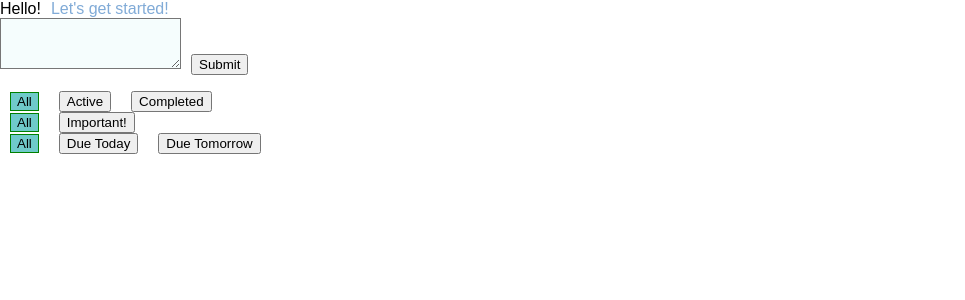
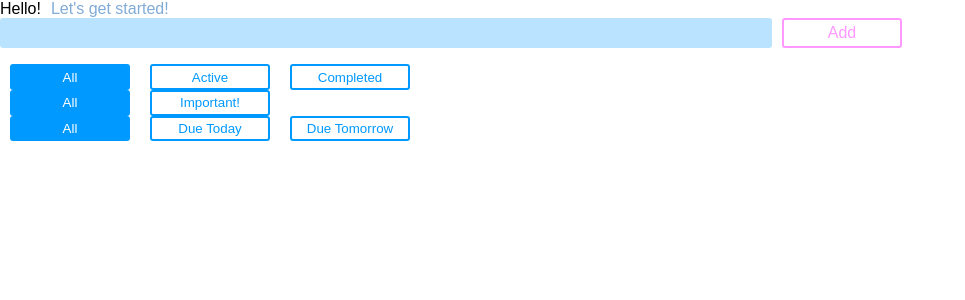
Before and after one commit to stepanencode/todo-list, a React (Create React App) app: page / in a window 1280 px wide. Shown: the top 300 px of the page, without its empty margins (0-965 px from the left). Built offline with nearby package versions, Linux system fonts and the light colour scheme; the HTML template or start-up script is replaced by a standard one.

Commit message:
add svg and styled component for checkbox

```diff
--- a/package.json
+++ b/package.json
@@ -9,6 +9,7 @@
     "react-scripts": "1.1.1",
     "react-text-input": "0.0.8",
     "react-textarea-autosize": "^6.0.3",
+    "styled-components": "^3.2.3",
     "uuid": "^3.2.1"
   },
   "scripts": {
@@ -16,5 +17,9 @@
     "build": "react-scripts build",
     "test": "react-scripts test --env=jsdom",
     "eject": "react-scripts eject"
+  },
+  "devDependencies": {
+    "eslint": "^4.19.1",
+    "eslint-plugin-react": "^7.7.0"
   }
 }
--- a/src/App.js
+++ b/src/App.js
@@ -1,20 +1,91 @@
-import React, { Component } from 'react'
+import React, { Component } from "react";
 import List from "./List";
 import uuidv4 from "uuid";
-import TextareaAutosize from "react-textarea-autosize";
+// import TextareaAutosize from "react-textarea-autosize";
+import styled, { css } from "styled-components";
+
+const Input = styled.input`
+  font-family: sans-serif;
+  background-color: rgba(0, 153, 255, 0.27);
+  border-style: none;
+  width: 60%;
+  height: 1.78rem;
+  border-radius: 3px;
+`;
+
+const Button = styled.button`
+  border-radius: 3px;
+  padding: 0.25em 1em;
+  margin: 0 10px;
+  background: transparent;
+  color: #0099ff;
+  border: 2px solid #0099ff;
+  width: 120px;
 
 
-const ACTIVE = 'active';
-const ALL = 'all';
-const COMPLETED = 'completed';
+  ${props => props.primary && css`
+    background: white;
+    color: #ff99ff;
+    border: 2px solid #ff99ff;
+    font-size: 1rem;
+    vertical-align: bottom;
+  `}
+  ${props => props.pressed && css`
+    background: #0099ff;
+    color: white;
+  `}
+
+  ${props => props.cleared && css`
+    background: #0099ff;
+    color: white;
+    width: 150px;
+  `}
+`;
+
+const ItemsCounter = styled.span`
+  color: #81abd7;
+  margin-left: 10px;
+`;
+
+const WellDoneBox = styled.div`
+  border-radius: 3px;
+  padding: 0.25em 1em;
+  background: transparent;
+  color: #0099ff;
+  border: 2px solid #0099ff;
+  width: 300px;
+  height: 200px;
+  z-index: 100;
+  margin: 0 auto;
+  position: relative;
+
+  ${props => props.unvisible && css`
+    display: none;
+  `}
+`;
+
+const WellDoneMessage = styled.p`
+  margin: 0 auto;
+  color: #003cb3;
+  text-align: center;
+  position: absolute;
+  top: 50%;
+  left: 50%;
+  margin-right: -50%;
+  transform: translate(-50%, -50%);
+`;
+
+const ACTIVE = "active";
+const ALL = "all";
+const COMPLETED = "completed";
 const WELLDONE_COUNTERS = [3, 5, 10];
-const TEXT_SAMPLE = {'Who is a good boy?': "it's you!", 'Cъешь ещё этих мягких французских булок': 'да выпей чаю'};
+const TEXT_SAMPLE = {"Who is a good boy?": "it's you!", "Cъешь ещё этих мягких французских булок": "да выпей чаю!"};
 
 class App extends Component {
   constructor(props) {
     super(props);
     this.state = {
-      term: '',
+      term: "",
       items: [],
       filterCompletedTerm: ALL,
       isFilterImportant: false,
@@ -24,9 +95,8 @@ class App extends Component {
     };
   }
 
-  okButton = (event) => {
-    this.setState((prevState) => ({isWellDoneVisible: false}));
-    console.log('down');
+  okButton = () => {
+    this.setState(() => ({isWellDoneVisible: false}));
   };
 
   onChange = (event) => {
@@ -35,10 +105,10 @@ class App extends Component {
     });
   };
 
-  textCompare = (event) => {
+  textCompare = () => {
     for (let i in TEXT_SAMPLE) {
       if (this.state.term === i) {
-        alert(TEXT_SAMPLE[i])
+        alert(TEXT_SAMPLE[i]);
       }
     }
   };
@@ -48,7 +118,7 @@ class App extends Component {
     if (this.state.term.trim()) {
       this.textCompare();
       this.setState({
-        term: '',
+        term: "",
         items: [
           ...this.state.items,
           {text: this.state.term.trim(),
@@ -61,19 +131,19 @@ class App extends Component {
         ]
       });
     } else {
-      alert('Text must not be empty');
+      alert("Text must not be empty");
     }
   };
 
   handleDelete = (uuid) => {
     this.setState(prevState => ({
       items: prevState.items.filter(item => item.uuid !== uuid)
-    }))
+    }));
   };
 
   handleComplete = (uuid) => {
     this.setState((prevState) => {
-      let items = prevState['items'].slice();
+      let items = prevState["items"].slice();
       for (let item of items) {
         if (item.uuid === uuid) {
           item.isCompleted = true;
@@ -85,7 +155,7 @@ class App extends Component {
 
   handleImportant = (uuid) => {
     this.setState((prevState) => {
-      let items = prevState['items'].slice();
+      let items = prevState["items"].slice();
       for (let item of items) {
         if (item.uuid === uuid) {
           item.isImportant = !item.isImportant;
@@ -97,7 +167,7 @@ class App extends Component {
 
   handleDueToday = (uuid) => {
     this.setState((prevState) => {
-      let items = prevState['items'].slice();
+      let items = prevState["items"].slice();
       for (let item of items) {
         if (item.uuid === uuid) {
           item.isDueToday = true;
@@ -109,7 +179,7 @@ class App extends Component {
 
   handleRemoveDueDate = (uuid) => {
     this.setState((prevState) => {
-      let items = prevState['items'].slice();
+      let items = prevState["items"].slice();
       for (let item of items) {
         if (item.uuid === uuid) {
           item.isDueToday = false;
@@ -122,7 +192,7 @@ class App extends Component {
 
   handleDueTomorrow = (uuid) => {
     this.setState((prevState) => {
-      let items = prevState['items'].slice();
+      let items = prevState["items"].slice();
       for (let item of items) {
         if (item.uuid === uuid) {
           item.isDueTomorrow = true;
@@ -140,7 +210,7 @@ class App extends Component {
 
   handleChange = (uuid, text) => {
     this.setState((prevState) => {
-      let items = prevState['items'].slice();
+      let items = prevState["items"].slice();
       for (let item of items) {
         if (item.uuid === uuid) {
           item.text = text;
@@ -150,62 +220,56 @@ class App extends Component {
     });
   };
 
-  filterAll = (event) => {
-    console.log('click');
+  filterAll = () => {
     this.setState({
       filterCompletedTerm: ALL
-    })
+    });
   };
 
-  filterActive = (event) => {
-    console.log('click');
+  filterActive = () => {
     this.setState({
       filterCompletedTerm: ACTIVE
-    })
+    });
   };
 
-  filterCompleted = (event) => {
-    console.log('click');
+  filterCompleted = () => {
     this.setState({
       filterCompletedTerm: COMPLETED
-    })
+    });
   };
 
-  filterImportant = (event) => {
+  filterImportant = () => {
     this.setState({
       isFilterImportant: true
     });
   };
 
-  notFilterImportant = (event) => {
+  notFilterImportant = () => {
     this.setState({
       isFilterImportant: false
     });
   };
 
-  filterDueToday = (event) => {
+  filterDueToday = () => {
     this.setState({
       isFilterDueToday: true,
       isFilterDueTomorrow: false
-    })
+    });
   };
 
-  filterDueTomorrow = (event) => {
+  filterDueTomorrow = () => {
     this.setState({
       isFilterDueTomorrow: true,
       isFilterDueToday: false
-    })
+    });
   };
 
-
-  notFilterDueToday = (event) => {
+  notFilterDueToday = () => {
     this.setState({
       isFilterDueToday: false,
       isFilterDueTomorrow: false
-    })
+    });
   };
-
-
 
   getItems = () => {
     let result = this.state.items.slice();
@@ -231,7 +295,7 @@ class App extends Component {
   };
 
   itemsCounter = () => {
-    return this.getItems().length
+    return this.getItems().length;
   };
 
   isWellDone = () => {
@@ -243,75 +307,33 @@ class App extends Component {
     return false;
   };
 
+  render() {
+    // let classTextArea;
 
-
-  render() {
-    let classFilterAll,
-      classFilterActive,
-      classFilterCompleted,
-      classFilterImportant,
-      classNotFilterImportant,
-      classVisibleHidden,
-      classFilterDueToday,
-      classFilterDueTomorrow,
-      classNotFilterDueDate,
-      classTextArea;
-
-    [classFilterAll,
-      classFilterActive,
-      classFilterCompleted,
-      classFilterImportant,
-      classNotFilterImportant,
-      classVisibleHidden,
-      classFilterDueToday,
-      classFilterDueTomorrow,
-      classNotFilterDueDate,
-      classTextArea] = ['', '', '', '', '', '', '', '', '',''];
-
-    if (this.state.filterCompletedTerm === ACTIVE) {
-      classFilterActive += ' pressedButton';
-    } else if (this.state.filterCompletedTerm === COMPLETED) {
-      classFilterCompleted += ' pressedButton';
-    } else {
-      classFilterAll += ' pressedButton';
-    }
-
-    if (this.state.isFilterImportant) {
-      classFilterImportant += ' pressedButton'
-    }  else {
-      classNotFilterImportant += ' pressedButton';
-    }
-
-    if(this.state.isFilterDueToday) {
-      classFilterDueToday += ' pressedButton'
-    } else if (this.state.isFilterDueTomorrow) {
-      classFilterDueTomorrow += ' pressedButton'
-    } else {
-      classNotFilterDueDate += ' pressedButton'
-    }
-    classTextArea = 'text-area-submit';
-
-    classVisibleHidden = (this.state.isWellDoneVisible ? 'visible' : 'visible-hidden');
+    // classTextArea = "text-area-submit";
 
     return (
       <div>
-        Hello!
-          <span className="items-counter">
-            {(this.itemsCounter() === 0) ? <span>Let's get started!</span> : <span>You have {this.itemsCounter()} items</span>}
-          </span>
-        <form className="App" onSubmit={this.onSubmit}>
-          <TextareaAutosize
-            value={this.state.term}
-            onChange={this.onChange}
-            minRows={3}
-            maxRows={4}
-            type="text"
-            className={classTextArea}
-            maxLength={50}
-          />
-          <button>Submit</button>
+        <span>Hello!</span>
+        <ItemsCounter>
+          {(this.itemsCounter() === 0) ? <span>{"Let's get started!"}</span> : <span>You have {this.itemsCounter()} items</span>}
+        </ItemsCounter>
+        <form onSubmit={this.onSubmit}>
+          {/*<TextareaAutosize*/}
+            {/*value={this.state.term}*/}
+            {/*onChange={this.onChange}*/}
+            {/*minRows={3}*/}
+            {/*maxRows={4}*/}
+            {/*type="text"*/}
+            {/*maxLength={50}*/}
+            {/*style={{fontFamily: "Arial ,sans-serif", backgroundColor: 'rgba(108, 62, 245, 0.15)', borderWidth: 0, padding: 0, minHeight: 20, maxHeight: 80}}*/}
+
+          {/*/>*/}
+
+          <Input value={this.state.term} onChange={this.onChange}></Input>
+          <Button primary>Add</Button>
         </form>
-        {((this.state.isFilterImportant === true) && (this.getItems().length === 0)) ? <p>You don't have any important items!</p> : null}
+        {((this.state.isFilterImportant === true) && (this.getItems().length === 0)) ? <p>{"You don't have any important items!"}</p> : null}
         <List items={this.getItems()}
           handleDelete={this.handleDelete}
           handleChange={this.handleChange}
@@ -320,34 +342,30 @@ class App extends Component {
           handleDueToday={this.handleDueToday}
           handleRemoveDueDate={this.handleRemoveDueDate}
           handleDueTomorrow={this.handleDueTomorrow}
-
-
         />
         <div>
-          <button onClick={this.filterAll} className={classFilterAll}>All</button>
-          <button onClick={this.filterActive} className={classFilterActive}>Active</button>
-          <button onClick={this.filterCompleted} className={classFilterCompleted}>Completed</button>
+          <Button onClick={this.filterAll} pressed={this.state.filterCompletedTerm === ALL}>All</Button>
+          <Button onClick={this.filterActive} pressed={this.state.filterCompletedTerm === ACTIVE}>Active</Button>
+          <Button onClick={this.filterCompleted} pressed={this.state.filterCompletedTerm === COMPLETED}>Completed</Button>
           {(this.state.items.filter(item => item.isCompleted === true)).length > 0 ?
-            (<button onClick={this.clearCompleted}>Clear completed</button>) :
+            (<Button cleared onClick={this.clearCompleted}>Clear completed</Button>) :
             null}
         </div>
         <div>
-          <button onClick={this.notFilterImportant} className={classNotFilterImportant}>All</button>
-          <button onClick={this.filterImportant} className={classFilterImportant}>Important!</button>
+          <Button onClick={this.notFilterImportant} pressed={!this.state.isFilterImportant}>All</Button>
+          <Button onClick={this.filterImportant} pressed={this.state.isFilterImportant}>Important!</Button>
         </div>
 
         <div>
-          <button onClick={this.notFilterDueToday} className={classNotFilterDueDate}>All</button>
-          <button onClick={this.filterDueToday} className={classFilterDueToday}>Due Today</button>
-          <button onClick={this.filterDueTomorrow} className={classFilterDueTomorrow}>Due Tomorrow</button>
+          <Button onClick={this.notFilterDueToday} pressed={!this.state.isFilterDueToday && !this.state.isFilterDueTomorrow}>All</Button>
+          <Button onClick={this.filterDueToday} pressed={this.state.isFilterDueToday}>Due Today</Button>
+          <Button onClick={this.filterDueTomorrow} pressed={this.state.isFilterDueTomorrow}>Due Tomorrow</Button>
         </div>
 
-        <div className={classVisibleHidden}>
-          <div className="welldone-box">
-            <p className="welldone-text">Well done! You have already completed {this.getCompletedItems().length} items</p>
-            <button onClick={this.okButton} >OK</button>
-          </div>
-        </div>
+        <WellDoneBox unvisible={!this.state.isWellDoneVisible}>
+            <WellDoneMessage>Well done! You have already completed {this.getCompletedItems().length} items</WellDoneMessage>
+            <Button onClick={this.okButton} >OK</Button>
+        </WellDoneBox>
       </div>
     );
   }
--- a/src/CommentList.js
+++ b/src/CommentList.js
@@ -1,4 +1,4 @@
-import React from 'react'
+import React from "react";
 import CommentItem from "./CommentItem";
 
 const CommentList = (props) => (
--- a/src/List.js
+++ b/src/List.js
@@ -1,4 +1,4 @@
-import React from 'react'
+import React from "react";
 import ListItem from "./ListItem";
 
 const List = (props) => (
@@ -15,8 +15,7 @@ const List = (props) => (
           handleDueToday={props.handleDueToday}
           handleRemoveDueDate={props.handleRemoveDueDate}
           handleDueTomorrow={props.handleDueTomorrow}
-
-          />)
+        />)
     }
   </ul>
 );
--- a/src/ListItem.js
+++ b/src/ListItem.js
@@ -1,10 +1,44 @@
-import React, {Component} from 'react'
+import React, {Component} from "react";
 import TextareaAutosize from "react-textarea-autosize";
-import TimerButton from "./TimerButton"
-import TimerDisplay from "./TimerDisplay"
-import CommentField from "./CommentField"
+import TimerButton from "./TimerButton";
+import TimerDisplay from "./TimerDisplay";
+import CommentField from "./CommentField";
+import styled, { css } from "styled-components";
+
 
 const ENTERKEY = 13;
+
+const Svg = styled.svg`
+  vertical-align: middle;
+  margin-right: 10px;
+`;
+
+const Button = styled.button`
+  border-radius: 3px;
+  padding: 0.25em 1em;
+  margin: 0 10px;
+  background: transparent;
+  color: #ff6347;
+  border: 2px solid #ff6347;
+  width: 120px;
+
+
+  ${props => props.primary && css`
+    background: white;
+    color: #ff99ff;
+    border: 2px solid #ff99ff;
+    font-size: 1rem;
+    vertical-align: bottom;
+  `}
+  ${props => props.pressed && css`
+    background: #0099ff;
+    color: white;
+  `}
+`;
+
+const Checkbox = styled.input`
+  display: none;
+`;
 
 class ListItem extends Component {
   constructor(props) {
@@ -15,12 +49,11 @@ class ListItem extends Component {
       timeLeft: null,
       timer: null,
       showComment: false
-    }
+    };
   }
 
   startTimer = (timeLeft) => {
     clearInterval(this.state.timer);
-
     let timer = setInterval(() => {
       let timeLeft = this.state.timeLeft -1;
       if (timeLeft === 0) {
@@ -29,69 +62,64 @@ class ListItem extends Component {
       }
       this.setState({
         timeLeft: timeLeft
-      })
+      });
     }, 1000);
     return this.setState({
       timeLeft: timeLeft,
       timer: timer
-    })
+    });
   };
 
   handleComplete = () => {
     this.props.handleComplete(this.props.item.uuid);
+    console.log('click');
   };
 
-  handleDelete = (event) => {
+  handleDelete = () => {
     this.props.handleDelete(this.props.item.uuid);
   };
 
-  handleEdit = (event) => {
-    console.log('Edit');
+  handleEdit = () => {
     this.setState({
       isEdit: true
-    })
+    });
   };
 
-  handleSave = (event) => {
+  handleSave = () => {
     this.setState({
       isEdit: false
-    })
+    });
   };
 
   handleChange = (event) => {
     this.props.handleChange(this.props.item.uuid, event.target.value);
   };
 
-  itemMouseOver = (event) => {
-    console.log('Hover!');
+  itemMouseOver = () => {
     this.setState({
       isHover: true
-    })
+    });
   };
 
-  itemMouseLeave = (event) => {
+  itemMouseLeave = () => {
     this.setState({
       isHover: false
-    })
+    });
   };
 
-  handleImportant = (event) => {
-    console.log('Important');
+  handleImportant = () => {
     this.props.handleImportant(this.props.item.uuid);
   };
 
-  handleDueToday = (event) => {
-    console.log('Due Today');
+  handleDueToday = () => {
     this.props.handleDueToday(this.props.item.uuid);
   };
 
-  handleRemoveDueDate = (event) => {
-    console.log('Remove Due Today');
+  handleRemoveDueDate = () => {
     this.props.handleRemoveDueDate(this.props.item.uuid);
   };
 
-  handleDueTomorrow = (event) => {
-    console.log('Due Tomorrow');
+  handleDueTomorrow = () => {
     this.props.handleDueTomorrow(this.props.item.uuid);
   };
 
@@ -101,42 +129,34 @@ class ListItem extends Component {
     }
   };
 
-  showCommentField = (event) => {
-    console.log('Show comments');
+  showCommentField = () => {
     this.setState({
       showComment: true
-    })
+    });
   };
 
+  render() {
 
-  render() {
-    let labelClassName = 'list_element';
+
+    let labelClassName = "list_element";
     if (this.state.isHover) {
-      labelClassName += ' active';
+      labelClassName += " active";
     }
     if (this.props.item.isCompleted) {
-      labelClassName += ' checked';
+      labelClassName += " checked";
     }
     if (this.props.item.isImportant) {
-      labelClassName += ' important-item';
+      labelClassName += " important-item";
     }
-
-    let disabledCheckbox = '';
-    if (this.props.item.isCompleted) {
-      disabledCheckbox += 'disabled'
+    let notActiveTomorrow = "";
+    if (this.props.item.isDueToday) {
+      notActiveTomorrow += " visible-hidden";
     }
-
-    let notActiveTomorrow = '';
-    if (this.props.item.isDueToday) {
-      notActiveTomorrow += ' visible-hidden'
+    let notActiveToday = "";
+    if (this.props.item.isDueTomorrow) {
+      notActiveToday += " visible-hidden";
     }
-
-    let notActiveToday = '';
-    if (this.props.item.isDueTomorrow) {
-      notActiveToday += ' visible-hidden'
-    }
-
-    let classTextArea = 'text-area-submit';
+    let classTextArea = "text-area-submit";
 
     return(
       <li
@@ -144,11 +164,40 @@ class ListItem extends Component {
         onMouseLeave={this.itemMouseLeave}
         onKeyDown={this.onKeyPressed}
       >
-        <input type="checkbox"
+
+        <span>
+
+          {this.props.item.isCompleted ?
+            <label>
+              <Checkbox type="checkbox" id="option"
                         checked={this.props.item.isCompleted}
-          onChange={this.handleComplete}
-          disabled={disabledCheckbox}
+                        onClick={this.handleComplete}
+
               />
+            <Svg xmlns="http://www.w3.org/2000/svg"
+                 width="1.3em" height="1.3em"
+                 viewBox="0 0 24 24" >
+              <path d="M11 17l-5-5.299 1.399-1.43 3.574 3.736 6.572-7.007 1.455 1.403-8 8.597zm11-15v20h-20v-20h20zm2-2h-24v24h24v-24z"
+                    style={{fill: '#ebebe0'}}
+                    />
+             </Svg>
+            </label> :
+            <label>
+              <Checkbox type="checkbox" id="option"
+                        checked={this.props.item.isCompleted}
+                        onClick={this.handleComplete}
+
+              />
+            <Svg xmlns="http://www.w3.org/2000/svg"
+                 width="1.2em" height="1.2em"
+                 viewBox="0 0 24 24">
+              <path d="M22 2v20h-20v-20h20zm2-2h-24v24h24v-24z"
+                    style={{fill: '#ffdb4d'}}
+              />
+            </Svg>
+            </label>
+        }
+        </span>
         {
           this.state.isEdit ?
             (<span>
@@ -161,48 +210,42 @@ class ListItem extends Component {
                 value={this.props.item.text}
                 onChange={this.handleChange}
               />
-                <button onClick={this.handleSave}>Save</button>
+              <Button onClick={this.handleSave}>Save</Button>
             </span>
-                ) : (
+            ) :
+            (
               <span>
                 <label className={labelClassName}>{this.props.item.text}</label>
-                <button onClick={this.handleEdit}>Edit</button>
+                <Button onClick={this.handleEdit}>Edit</Button>
               </span>
             )
         }
-
-            <button onClick={this.handleImportant}>Important!</button>
-
-
-
-
-
+        <Button onClick={this.handleImportant}>Important!</Button>
         {this.props.item.isDueToday ?
-            <button onClick={this.handleRemoveDueDate}>Remove Due Date</button> :
-            <button onClick={this.handleDueToday} className={notActiveToday}>Due Today</button>
+          <Button onClick={this.handleRemoveDueDate}>Remove Due Date</Button> :
+          <Button onClick={this.handleDueToday} className={notActiveToday}>Due Today</Button>
         }
         {this.props.item.isDueTomorrow ?
-          <button onClick={this.handleRemoveDueDate}>Remove Due Date</button> :
-          <button onClick={this.handleDueTomorrow} className={notActiveTomorrow}>Due Tomorrow</button>
+          <Button onClick={this.handleRemoveDueDate}>Remove Due Date</Button> :
+          <Button onClick={this.handleDueTomorrow} className={notActiveTomorrow}>Due Tomorrow</Button>
         }
-
         <TimerButton  time='5' startTimer={this.startTimer} item={this.props.item} />
         <TimerDisplay timeLeft={this.state.timeLeft}/>
-            {
-              this.state.isHover ?
+        {this.state.isHover ?
           (
-                  <button className='button-delete btn' onClick={this.handleDelete} >
+            <Button className='button-delete btn' onClick={this.handleDelete}>
               Delete
-                  </button>
-                ) : null
+            </Button>
+          ) :
+          null
         }
-
-        <button onClick={this.showCommentField}>Add Comment</button>
+        <Button onClick={this.showCommentField}>Add Comment</Button>
         {this.state.showComment ?
-          <CommentField /> : null
+          <CommentField /> :
+          null
         }
       </li>
-    )
+    );
   }
 }
 
--- a/src/TimerButton.js
+++ b/src/TimerButton.js
@@ -1,21 +1,45 @@
-import React, { Component } from 'react'
+import React, { Component } from "react";
+import styled, { css } from "styled-components";
+
+const Button = styled.button`
+  border-radius: 3px;
+  padding: 0.25em 1em;
+  margin: 0 10px;
+  background: transparent;
+  color: #00cc44;
+  border: 2px solid #00cc44;
+  width: 120px;
+
+
+  ${props => props.primary && css`
+    background: white;
+    color: #ff99ff;
+    border: 2px solid #ff99ff;
+    font-size: 1rem;
+    vertical-align: bottom;
+  `}
+  ${props => props.pressed && css`
+    background: #0099ff;
+    color: white;
+  `}
+`;
 
 class TimerButton extends Component{
 
-  handleStartTimer = (event) => {
-    return this.props.startTimer(this.props.time)
+  handleStartTimer = () => {
+    return this.props.startTimer(this.props.time);
   };
 
   render() {
-    let disabledCheckbox = '';
+    let disabledCheckbox = "";
     if (this.props.item.isCompleted) {
-      disabledCheckbox += 'disabled'
+      disabledCheckbox += "disabled";
     }
     return(
-      <button onClick={this.handleStartTimer} disabled={disabledCheckbox}>
+      <Button onClick={this.handleStartTimer} disabled={disabledCheckbox}>
         {this.props.time} sec
-      </button>
-    )
+      </Button>
+    );
   }
 }
 
--- a/src/index.css
+++ b/src/index.css
@@ -32,47 +32,6 @@ li {
   text-decoration: line-through;
 }
 
-button {
-  margin: 0 10px;
-}
-
-.pressedButton {
-  border: 1px solid green;
-  background-color: #6fcaca;
-}
-
-.items-counter {
-  color: #81abd7;
-  margin-left: 10px;
-}
-
-.welldone-box {
-  width: 300px;
-  height: 200px;
-  border: solid 2px #81abd7;
-  z-index: 10;
-  margin: 0 auto;
-  position: relative;
-}
-
-.welldone-text {
-  margin: 0 auto;
-  text-align: center;
-  position: absolute;
-  top: 50%;
-  left: 50%;
-  margin-right: -50%;
-  transform: translate(-50%, -50%);
-}
-
-.visible {
-  display: block;
-}
-
-.visible-hidden {
-  display: none;
-}
-
 
 
 .disabled { color: #ccc; }
@@ -81,12 +40,13 @@ input[type="checkbox"].disabled {
   color:#e2e2e2;
 }
 
-.text-area-submit {
-  font-family: sans-serif;
-  background-color: #f5fdfd;
-}
+
 
 .liked {
   color: tomato;
 
 }
+
+/*svg {*/
+  /*vertical-align: middle;*/
+/*}*/
```
Also changed, not shown: src/CommentField.js (+11 -26 lines), src/CommentItem.js (+14 -24 lines), src/TimerDisplay.js (+14 -4 lines), src/index.js (+6 -6 lines), .eslintrc.json (added), 2 other files (tests, documents, lock files or other folders). Lines whose indentation alone changed are shown as unchanged.
